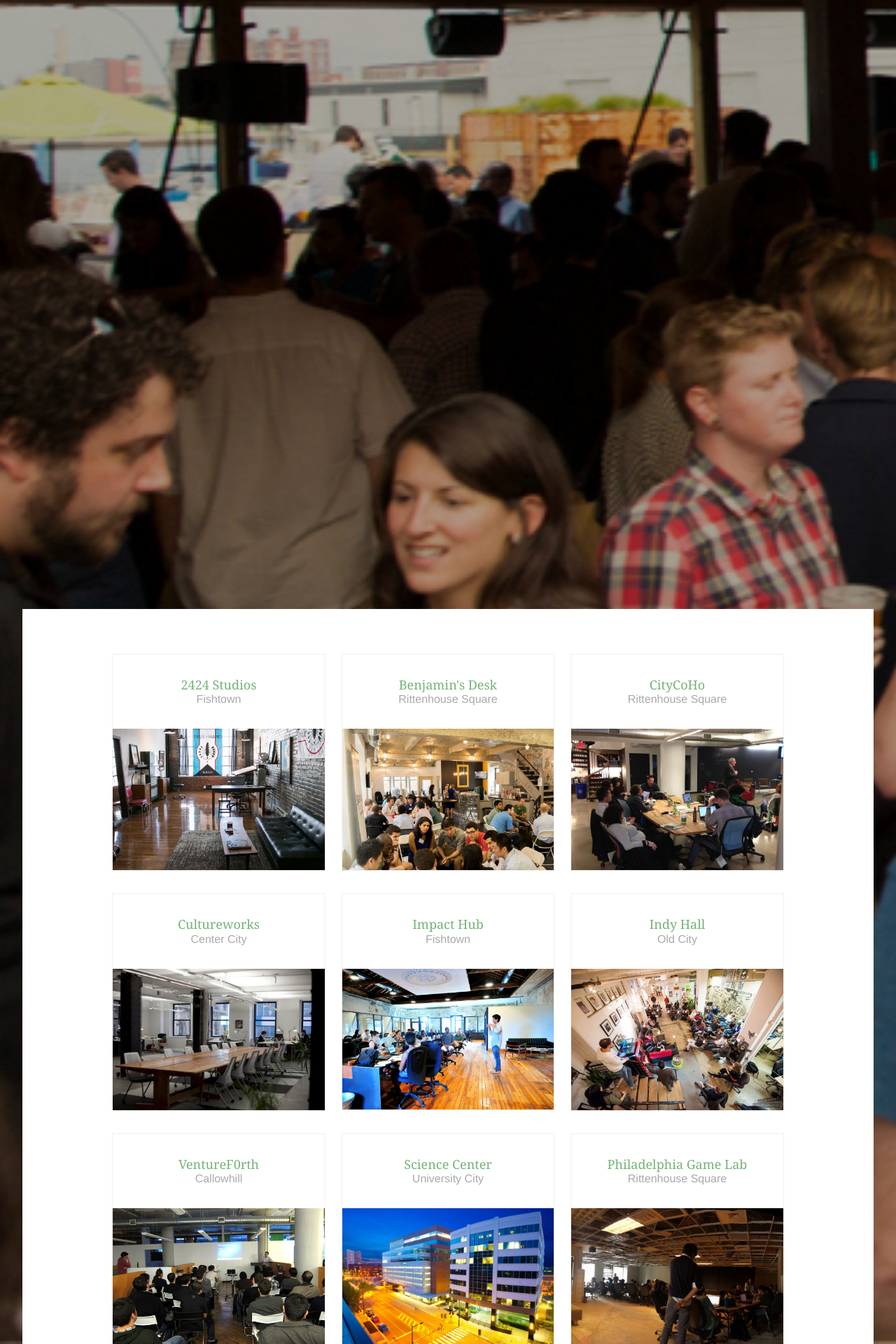
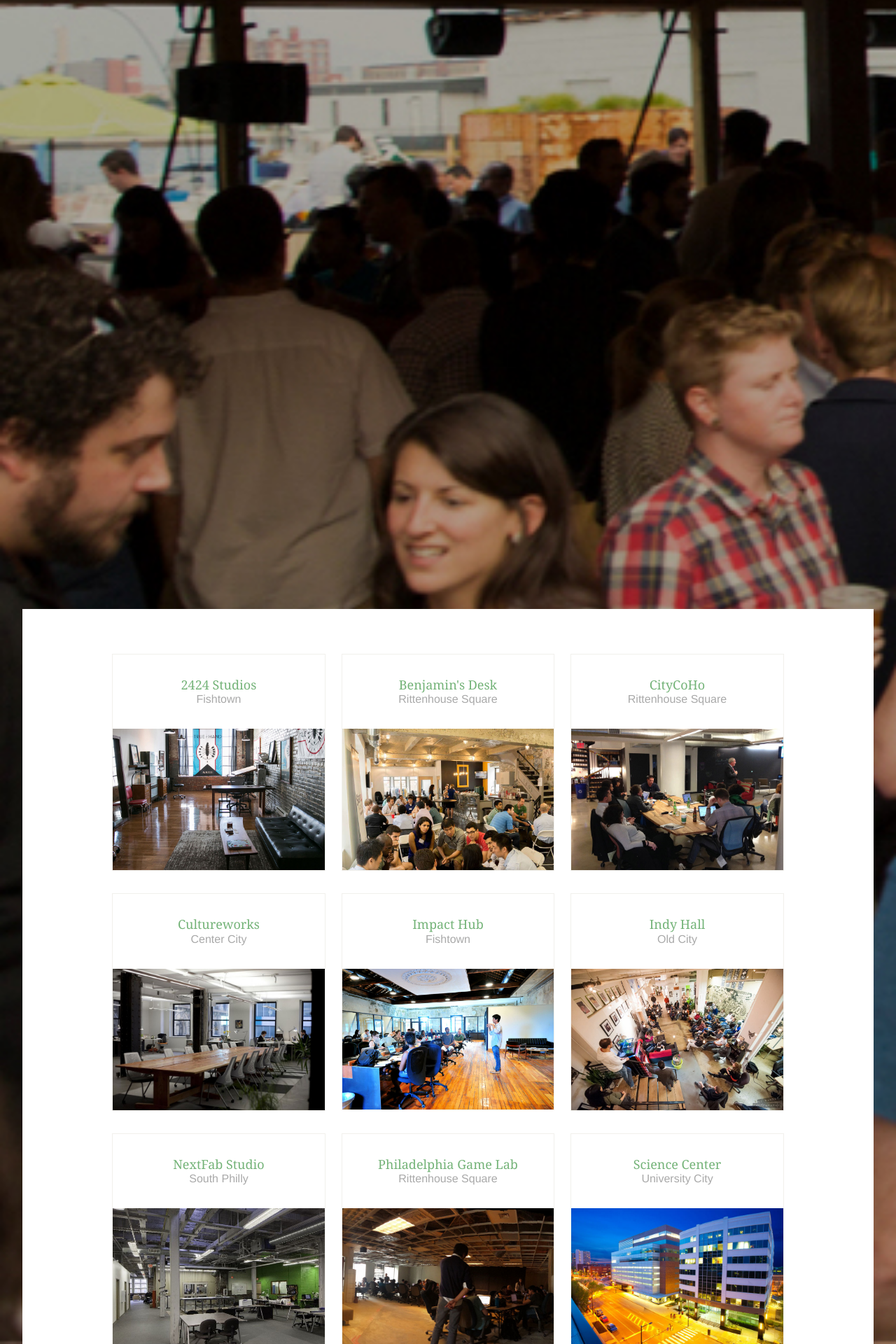
Before and after one commit to phillystartupleaders/psl, a Jekyll site: the page built from coworking/index.html, in a window 1280 px wide. Shown: the part 1136-3056 px from the top of the page at 70% size. Built offline with Jekyll 4.4.1, drawn with Linux system fonts in a browser that asks for light colours; nearby versions of some CDN libraries; some of the changed text lies outside the part shown.

Commit message:
Add The Hive and alpha coworking spaces

```diff
--- a/coworking/index.html
+++ b/coworking/index.html
@@ -15,6 +15,7 @@ title: Coworking Spaces
       </div>
     </a>
   </li>
+
   <li>
     <a href="http://benjaminsdesk.com/">
       <header>
@@ -26,8 +27,9 @@ title: Coworking Spaces
       </div>
     </a>
   </li>
+
   <li>
-    <a href="">
+    <a href="http://citycoho.com/">
       <header>
         <h2>CityCoHo</h2>
         <h3 class="location">Rittenhouse Square</h3>
@@ -37,6 +39,7 @@ title: Coworking Spaces
       </div>
     </a>
   </li>
+
   <li>
     <a href="http://www.cultureworksphila.org/">
       <header>
@@ -48,6 +51,7 @@ title: Coworking Spaces
       </div>
     </a>
   </li>
+
   <li>
     <a href="http://philadelphia.impacthub.net/">
       <header>
@@ -59,6 +63,7 @@ title: Coworking Spaces
       </div>
     </a>
   </li>
+
   <li>
     <a href="http://www.indyhall.org/">
       <header>
@@ -70,6 +75,55 @@ title: Coworking Spaces
       </div>
     </a>
   </li>
+
+  <li>
+    <a href="http://www.nextfab.com/">
+      <header>
+        <h2>NextFab Studio</h2>
+        <h3 class="location">South Philly</h3>
+      </header>
+      <div class="image">
+        <img src="{{ site.baseurl }}/images/coworking/nextfab.jpg" alt="View of NextFab" />
+      </div>
+    </a>
+  </li>
+
+  <li>
+    <a href="http://www.philadelphiagamelab.org">
+      <header>
+        <h2>Philadelphia Game Lab</h2>
+        <h3 class="location">Rittenhouse Square</h3>
+      </header>
+      <div class="image">
+        <img src="{{ site.baseurl }}/images/coworking/phila-game.jpg" alt="View of Philadelphia Game Lab" />
+      </div>
+    </a>
+  </li>
+
+  <li>
+    <a href="https://www.sciencecenter.org/">
+      <header>
+        <h2>Science Center</h2>
+        <h3 class="location">University City</h3>
+      </header>
+      <div class="image">
+        <img src="{{ site.baseurl }}/images/coworking/sciencecenter.jpg" alt="View of Science Center" />
+      </div>
+    </a>
+  </li>
+
+  <li>
+    <a href="http://thehivephilly.com/">
+      <header>
+        <h2>The Hive</h2>
+        <h3 class="location">Old City</h3>
+      </header>
+      <div class="image">
+        <img src="{{ site.baseurl }}/images/coworking/thehive.jpg" alt="View of Hive" />
+      </div>
+    </a>
+  </li>
+
   <li>
     <a href="http://www.venturef0rth.com/">
       <header>
@@ -81,37 +135,5 @@ title: Coworking Spaces
       </div>
     </a>
   </li>
-  <li>
-    <a href="https://www.sciencecenter.org/">
-      <header>
-        <h2>Science Center</h2>
-        <h3 class="location">University City</h3>
-      </header>
-      <div class="image">
-        <img src="{{ site.baseurl }}/images/coworking/sciencecenter.jpg" alt="View of Science Center" />
-      </div>
-    </a>
-  </li>
-  <li>
-    <a href="http://www.philadelphiagamelab.org">
-      <header>
-        <h2>Philadelphia Game Lab</h2>
-        <h3 class="location">Rittenhouse Square</h3>
-      </header>
-      <div class="image">
-        <img src="{{ site.baseurl }}/images/coworking/phila-game.jpg" alt="View of Philadelphia Game Lab" />
-      </div>
-    </a>
-  </li>
-  <li>
-    <a href="http://www.nextfab.com/">
-      <header>
-        <h2>NextFab Studio</h2>
-        <h3 class="location">South Philly</h3>
-      </header>
-      <div class="image">
-        <img src="{{ site.baseurl }}/images/coworking/nextfab.jpg" alt="View of NextFab" />
-      </div>
-    </a>
-  </li>
+
 </ul>
--- a/index.html
+++ b/index.html
@@ -92,7 +92,7 @@ sub-title: Philly Startup Leaders is the largest and most active community of te
         </div>
 
         <div class="program-info">
-          <a href="">
+          <a href="http://phillystartupleaders.org/accelerator/">
             <h2>PSL University</h2>
             <p>Connects local students with businesses and entrepreneurs in Philly</p>
           </a>
```
Also changed, not shown: images/coworking/thehive.jpg (added).
